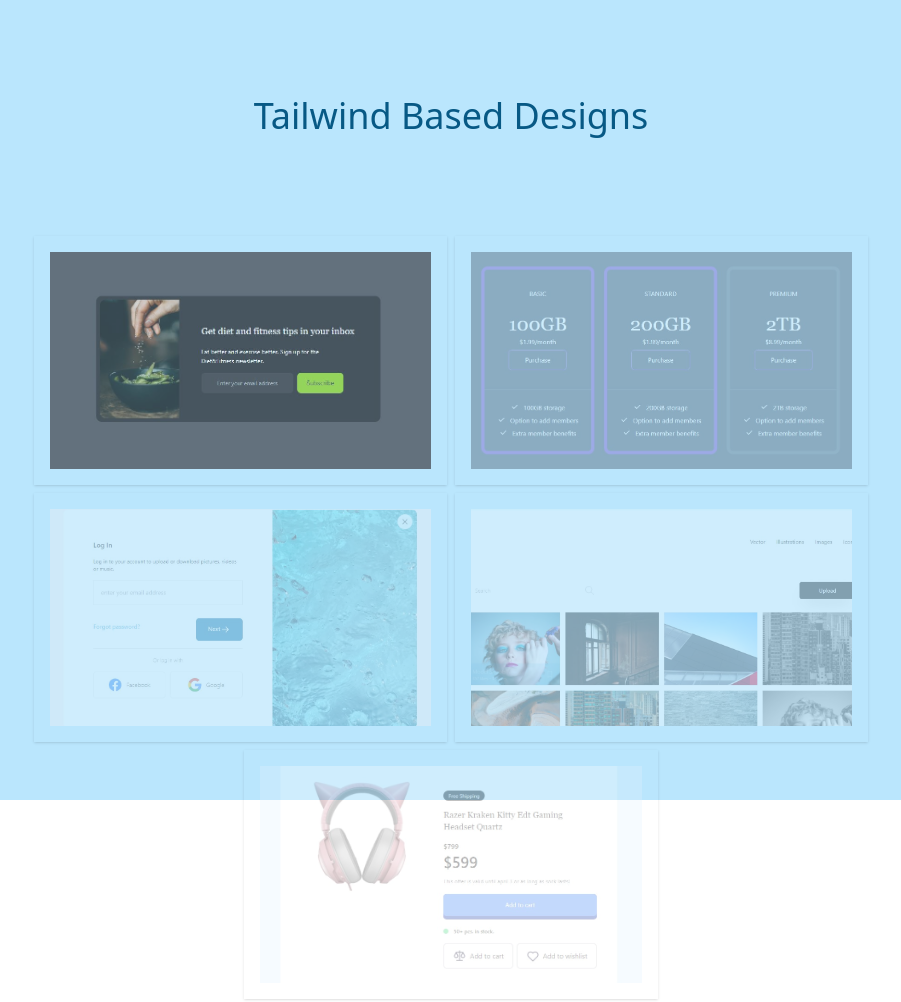
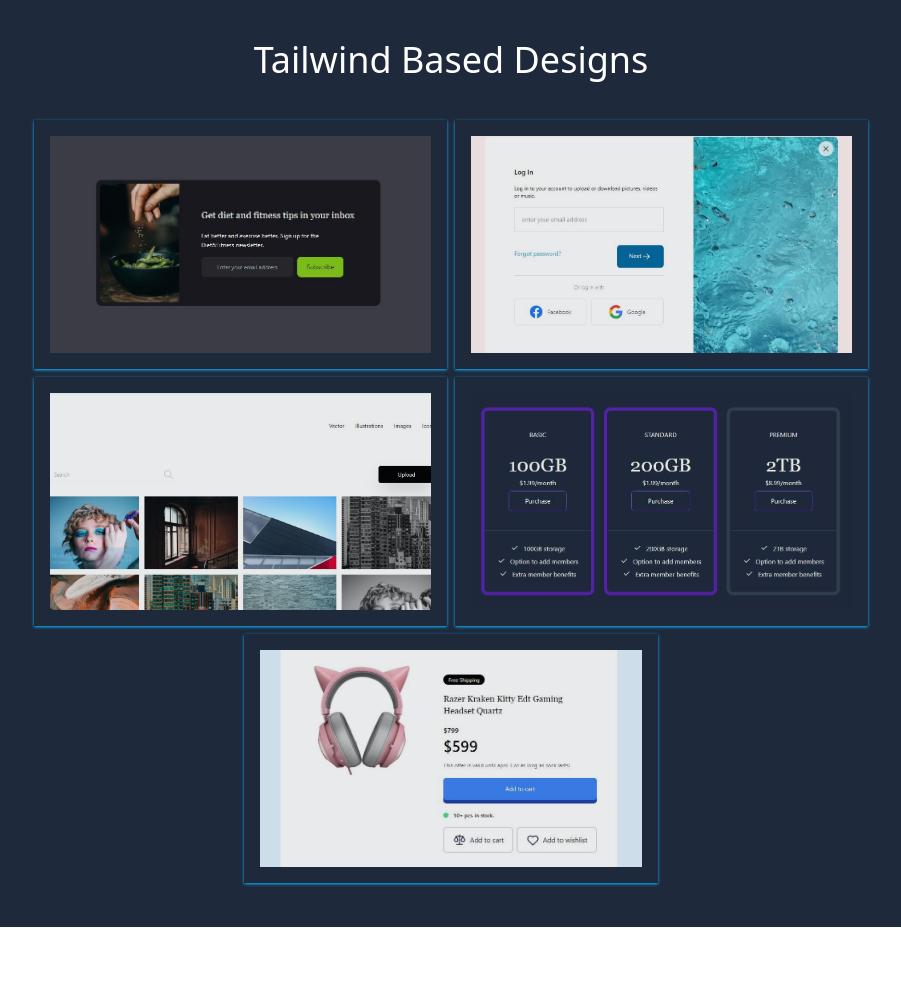
Before and after one commit to MHassanSaleem/Tailwind-Mini-Projects, a plain HTML site: page index.html in a window 1280 px wide. Shown: the whole page, without its empty margins (189-1090 px from the left). After the commit the page ends 927 px from the top, so only its background shows below. Drawn offline with nearby package versions, Linux system fonts and the light colour scheme.

Commit message:
changed home page for tailwind mini projects

```diff
--- a/index.html
+++ b/index.html
@@ -7,20 +7,20 @@
     <title>Tailwind-based Web Pages</title>
   </head>
   <body>
-    <section class=" bg-sky-200 xs:h-auto md:h-full">
-      <div class="container px-5 py-24 mx-auto">
+    <section class="bg-slate-800 xs:h-auto md:h-auto">
+      <div class="container px-5 py-10 mx-auto">
         <!-- Header / title -->
-        <div class="flex flex-col text-center w-full mb-20">
-          <h1 class="text-2xl md:text-3xl lg:text-4xl font-medium mb-4 text-sky-800">
+        <div class="flex flex-col text-center w-full mb-5">
+          <h1 class="text-2xl md:text-3xl lg:text-4xl font-medium mb-4 text-white">
             Tailwind Based Designs
           </h1>
         </div>
         <!-- Grid-->
         <div class="flex flex-wrap justify-center">
           <!--Email News-letter -->
-          <div class="w-screen md:w-1/2 lg:w-1/3 p-4 m-1 hover:-translate-y-1 duration-500 shadow">
+          <div class="w-screen md:w-1/2 lg:w-1/3 p-4 m-1 hover:-translate-y-1 duration-500 shadow shadow-sky-500">
             <div class="flex relative">
-              <img src="./images/Email-Subscribe.jpg" class="absolute inset-0 w-full h-full object-cover object-center opacity-70"/>
+              <img src="./images/Email-Subscribe.jpg" class="absolute inset-0 w-full h-full object-cover object-center opacity-90"/>
               <div class="px-8 py-10 relative z-10 w-full border-4 border-sky-100 bg-white opacity-0 hover:opacity-100 duration-300">
                 <h2 class="tracking-widest text-sm title-font font-medium text-gray-500 mb-1">Project 1</h2>
                 <h1 class="text-lg font-medium text-sky-800 mb-3">Email Subscribe</h1>
@@ -35,43 +35,13 @@
               </div>
             </div>
           </div>
-          <!--Subscription Plan -->
-          <div class="w-screen md:w-1/2 lg:w-1/3 p-4 m-1 hover:-translate-y-1 duration-500 shadow">
-            <div class="flex relative">
-              <img
-                src="./images/Subscription-Plans.jpg"
-                class="absolute inset-0 w-full h-full object-cover object-center opacity-30"
-              />
-              <div
-                class="px-8 py-10 relative z-10 w-full border-4 border-sky-100 bg-white opacity-0 hover:opacity-100 duration-300"
-              >
-                <h2
-                  class="tracking-widest text-sm title-font font-medium text-indigo-500 mb-1"
-                >
-                  Project 2
-                </h2>
-                <h1 class="title-font text-lg font-medium text-gray-900 mb-3">
-                  Subscription Plans
-                </h1>
-                <div class="flex justify-end items-end">
-                  <a
-                    href="./Subscription-Plans/index.html"
-                    class="inline-flex items-center justify-center p-5 text-base font-medium text-black rounded-lg bg-gray-200 hover:bg-gray-300 duration-300"
-                  >
-                  <span class="w-full">Preview</span>
-                  <img class="ml-2" src="./images/preview.svg" alt="">
-                  </a>
-                </div>
-              </div>
-            </div>
-          </div>
           <!--Login Page -->
-          <div class="w-screen md:w-1/2 lg:w-1/3 p-4 m-1 hover:-translate-y-1 duration-500 shadow">
+          <div class="w-screen md:w-1/2 lg:w-1/3 p-4 m-1 hover:-translate-y-1 duration-500 shadow shadow-sky-500">
             <div class="flex relative">
               <img
                 src="./images/Login-Page.JPG"
                 alt="gallery"
-                class="absolute inset-0 w-full h-full object-cover object-center opacity-30"
+                class="absolute inset-0 w-full h-full object-cover object-center opacity-90"
               />
               <div
                 class="px-8 py-10 relative z-10 w-full border-4 border-sky-100 bg-white opacity-0 hover:opacity-100 duration-300"
@@ -97,12 +67,12 @@
             </div>
           </div>
           <!--Gallery-->
-          <div class="w-screen md:w-1/2 lg:w-1/3 p-4 m-1 hover:-translate-y-1 duration-500 shadow">
+          <div class="w-screen md:w-1/2 lg:w-1/3 p-4 m-1 hover:-translate-y-1 duration-500 shadow shadow-sky-500">
             <div class="flex relative">
               <img
                 src="./images/Gallery.JPG"
                 alt="gallery"
-                class="absolute inset-0 w-full h-full object-cover object-center opacity-30"
+                class="absolute inset-0 w-full h-full object-cover object-center opacity-90"
               />
               <div
                 class="px-8 py-10 relative z-10 w-full border-4 border-sky-100 bg-white opacity-0 hover:opacity-100 duration-300"
@@ -127,13 +97,43 @@
               </div>
             </div>
           </div>
+          <!--Subscription Plan -->
+          <div class="w-screen md:w-1/2 lg:w-1/3 p-4 m-1 hover:-translate-y-1 duration-500 shadow shadow-sky-500">
+            <div class="flex relative">
+              <img
+                src="./images/Subscription-Plans.jpg"
+                class="absolute inset-0 w-full h-full object-cover object-center opacity-90"
+              />
+              <div
+                class="px-8 py-10 relative z-10 w-full border-4 border-sky-100 bg-white opacity-0 hover:opacity-100 duration-300"
+              >
+                <h2
+                  class="tracking-widest text-sm title-font font-medium text-indigo-500 mb-1"
+                >
+                  Project 2
+                </h2>
+                <h1 class="title-font text-lg font-medium text-gray-900 mb-3">
+                  Subscription Plans
+                </h1>
+                <div class="flex justify-end items-end">
+                  <a
+                    href="./Subscription-Plans/index.html"
+                    class="inline-flex items-center justify-center p-5 text-base font-medium text-black rounded-lg bg-gray-200 hover:bg-gray-300 duration-300"
+                  >
+                  <span class="w-full">Preview</span>
+                  <img class="ml-2" src="./images/preview.svg" alt="">
+                  </a>
+                </div>
+              </div>
+            </div>
+          </div>
           <!--Product details modal -->
-          <div class="w-screen md:w-1/2 lg:w-1/3 p-4 m-1 hover:-translate-y-1 duration-500 shadow">
+          <div class="w-screen md:w-1/2 lg:w-1/3 p-4 m-1 hover:-translate-y-1 duration-500 shadow shadow-sky-500">
             <div class="flex relative">
               <img
                 src="./images/Product-Modal.jpg"
                 alt="gallery"
-                class="absolute inset-0 w-full h-full object-cover object-center opacity-30"
+                class="absolute inset-0 w-full h-full object-cover object-center opacity-90"
               />
               <div
                 class="px-8 py-10 relative z-10 w-full border-4 border-sky-100 bg-white opacity-0 hover:opacity-100 duration-300"
```
